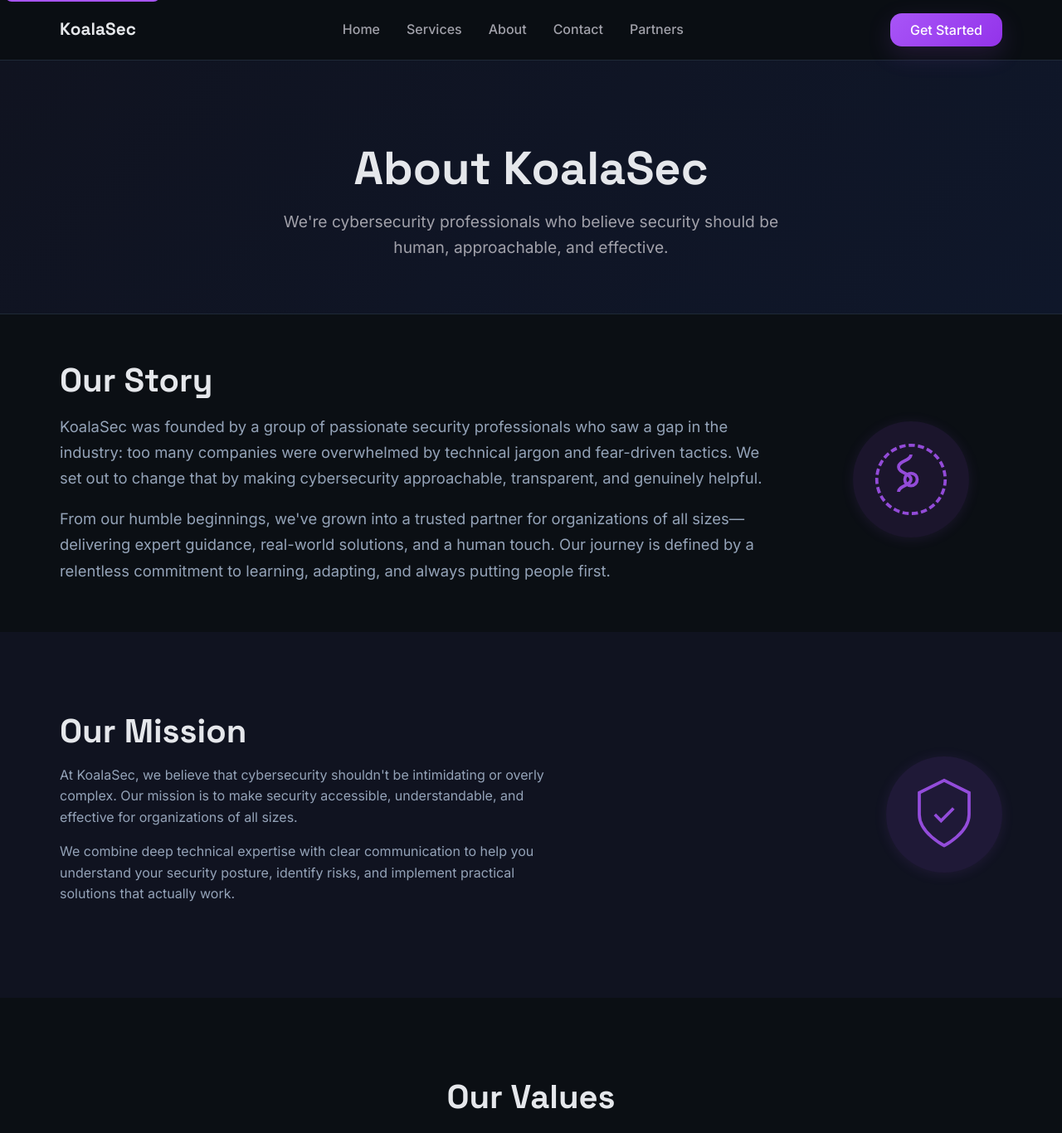
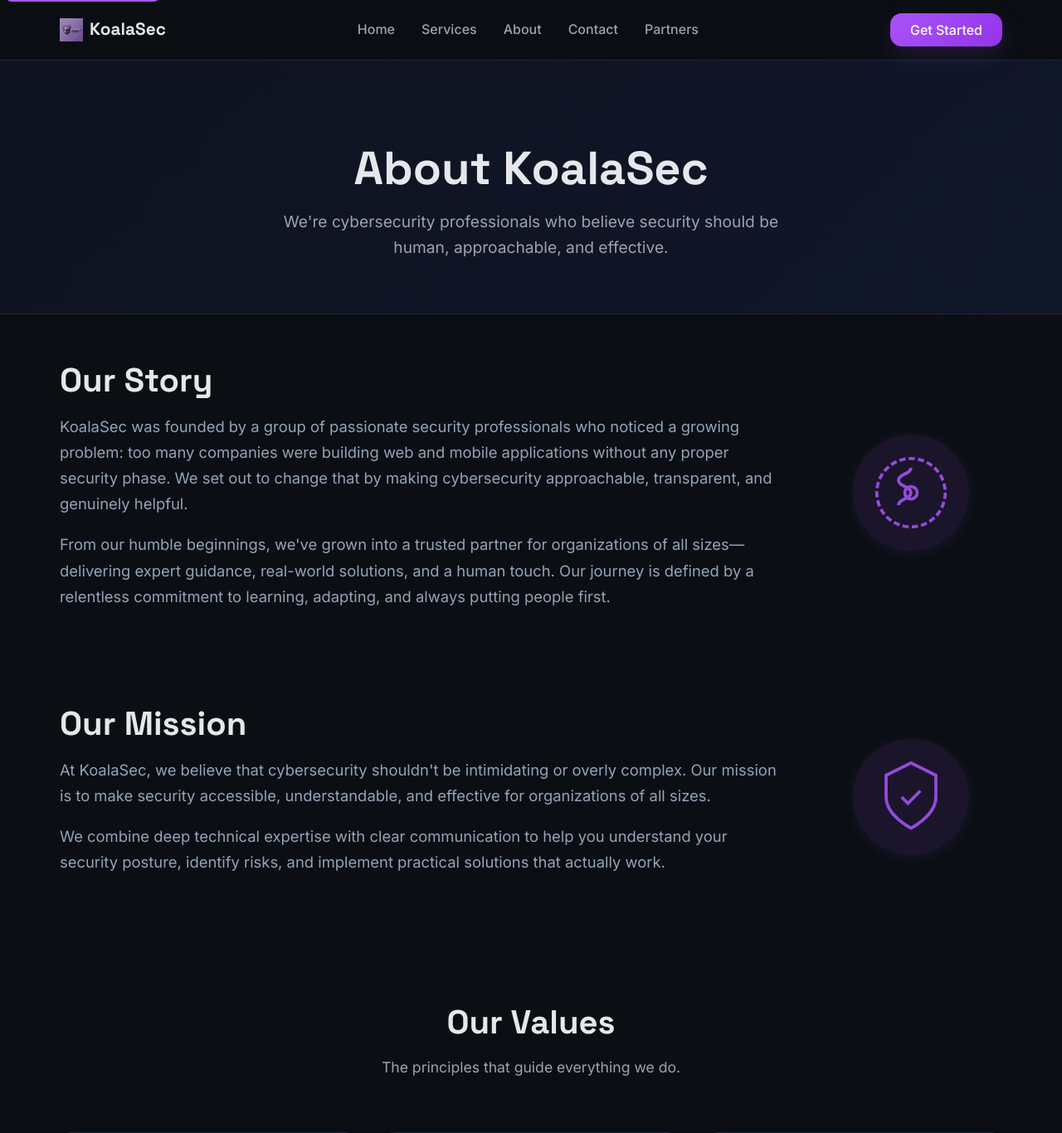
Before and after one commit to alihussainzada/koalasec-site, a Flask app: page /about in a window 1280 px wide. Shown: the top 1366 px of the page at 83% size. Run offline with Flask 3, Linux system fonts and the light colour scheme.

Commit message:
new updates

```diff
--- a/templates/about.html
+++ b/templates/about.html
@@ -21,8 +21,7 @@
             <div class="our-story-text">
                 <h2 class="section-title">Our Story</h2>
                 <p class="our-story-description">
-                    KoalaSec was founded by a group of passionate security professionals who saw a gap in the industry: too many companies were overwhelmed by technical jargon and fear-driven tactics. We set out to change that by making cybersecurity approachable, transparent, and genuinely helpful.
-                </p>
+KoalaSec was founded by a group of passionate security professionals who noticed a growing problem: too many companies were building web and mobile applications without any proper security phase. We set out to change that by making cybersecurity approachable, transparent, and genuinely helpful.                </p>
                 <p class="our-story-description">
                     From our humble beginnings, we've grown into a trusted partner for organizations of all sizes—delivering expert guidance, real-world solutions, and a human touch. Our journey is defined by a relentless commitment to learning, adapting, and always putting people first.
                 </p>
@@ -41,7 +40,7 @@
 </section>
 
 <!-- Mission Section -->
-<section class="mission-section">
+<!-- <section class="mission-section">
     <div class="container">
         <div class="mission-content">
             <div class="mission-text">
@@ -63,8 +62,30 @@
             </div>
         </div>
     </div>
+</section> -->
+
+<section class="our-story-section">
+    <div class="container">
+        <div class="our-story-content">
+            <div class="our-story-text">
+                <h2 class="section-title">Our Mission</h2>
+                <p class="our-story-description">
+                     At KoalaSec, we believe that cybersecurity shouldn't be intimidating or overly complex. Our mission is to make security accessible, understandable, and effective for organizations of all sizes.
+                </p>
+                <p class="our-story-description">
+We combine deep technical expertise with clear communication to help you understand your security posture, identify risks, and implement practical solutions that actually work.                 </p>
+            </div>
+            <div class="our-story-image">
+                <div class="our-story-placeholder">
+                    <svg viewBox="0 0 48 48" fill="none" stroke="currentColor" stroke-width="2">
+                        <path d="M24 44s16-8 16-20V10L24 2 8 10v14c0 12 16 20 16 20z"/>
+                        <path d="M18 24l4 4 8-8"/>
+                    </svg>
+                </div>
+            </div>
+        </div>
+    </div>
 </section>
-
 <!-- Values Section -->
 <section class="values-section" id="values">
     <div class="container">
--- a/templates/components/navbar.html
+++ b/templates/components/navbar.html
@@ -3,7 +3,7 @@
         <div class="nav-content">
             <!-- Logo -->
             <a href="{{ url_for('home') }}" class="nav-logo" aria-label="KoalaSec Home">
-
+                <img src="/static/img/logo/1.jpg" class="logo-icon logo-text" >
                 <span class="logo-text">KoalaSec</span>
             </a>
 
```
Also changed, not shown: templates/home.html (+7 -7 lines), static/img/logo/1.jpg (added), static/img/logo/2.jpg (added), static/img/logo/3.jpg (added), static/img/logo/4.jpg (added), static/img/logo/5.jpg (added), static/img/logo/6.jpg (added), static/img/logo/7.jpg (added).
